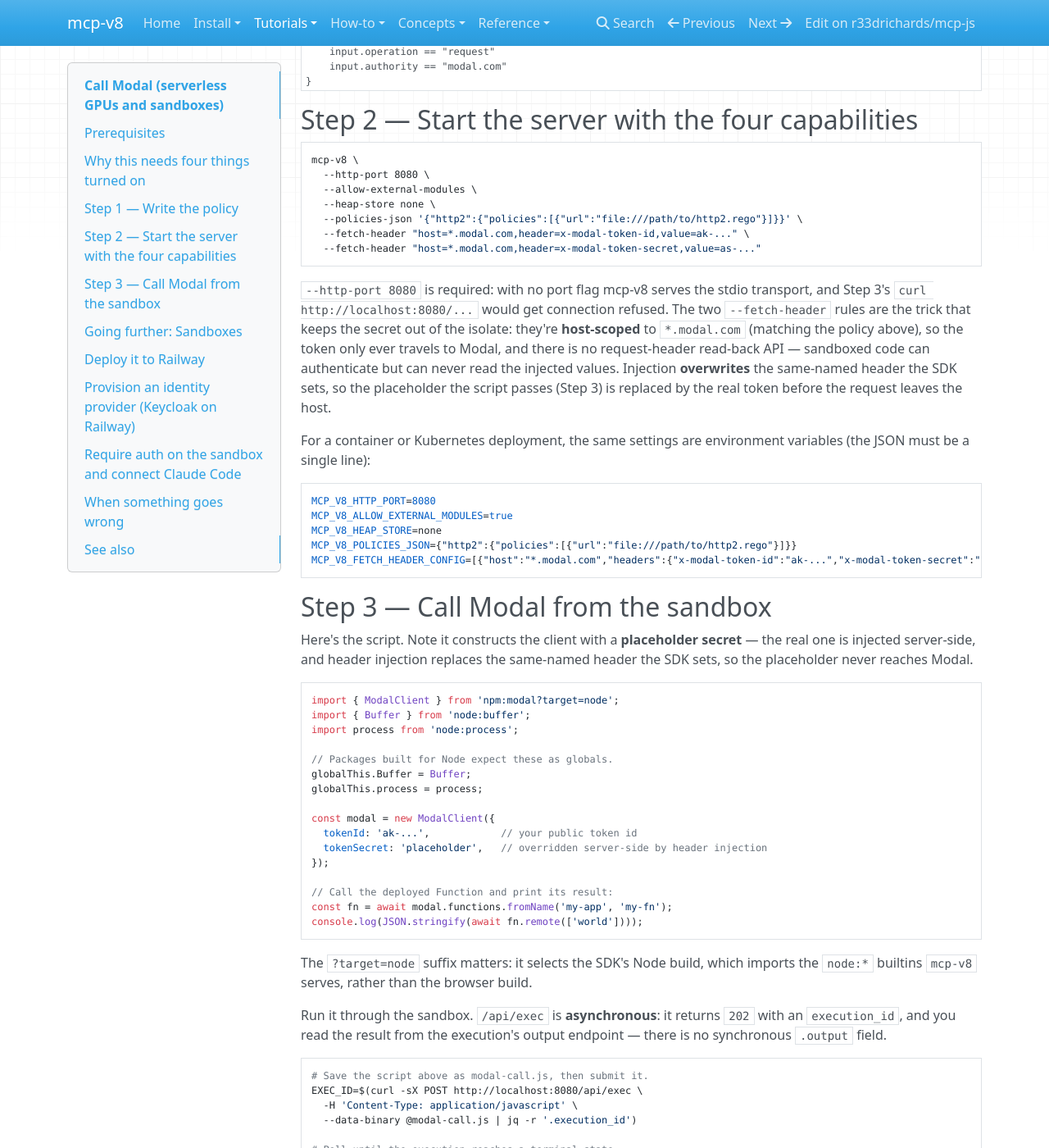
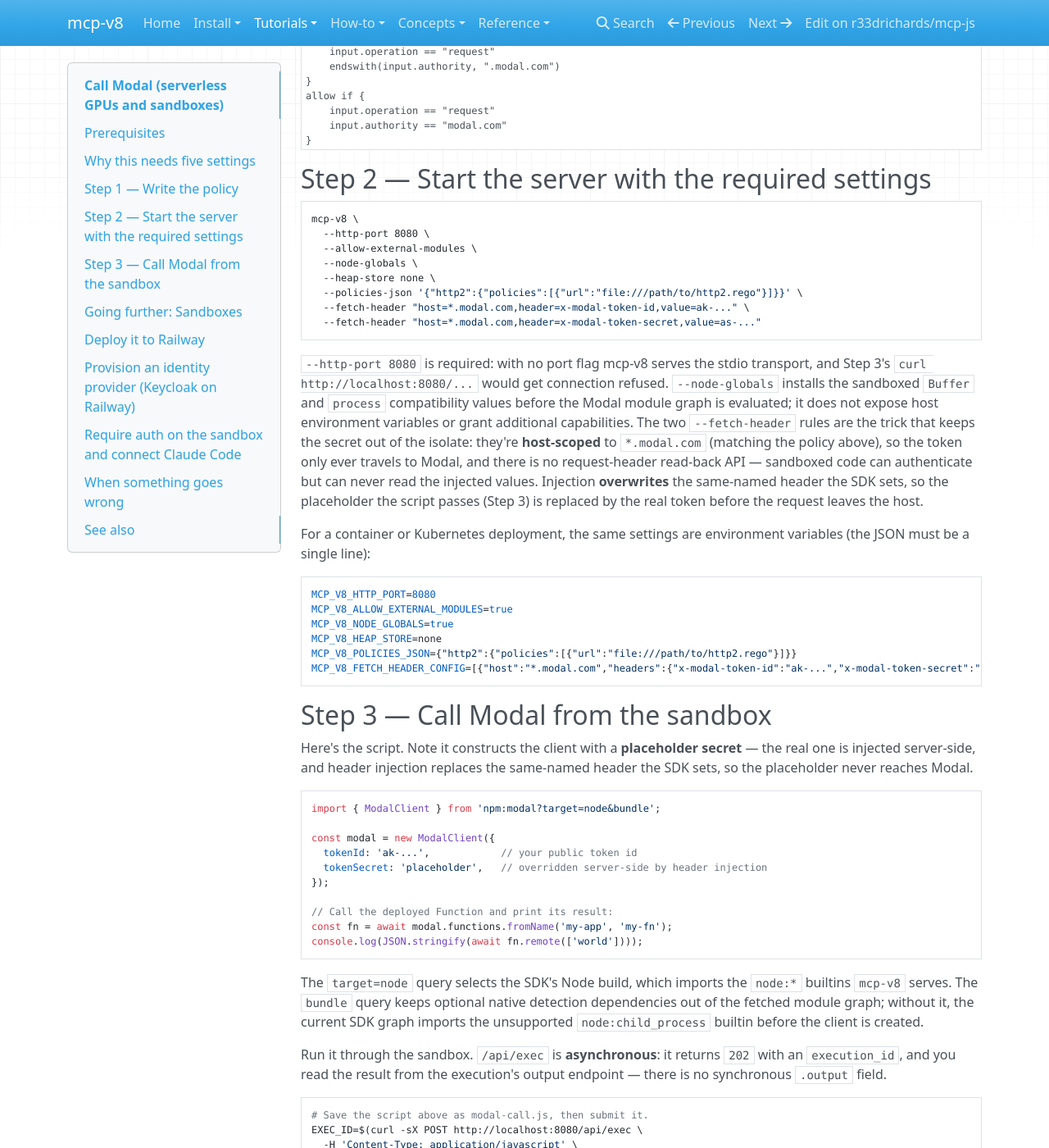
Before and after one commit to r33drichards/mcp-js, an MkDocs documentation site: the page built from site-docs/tutorials/modal.md, in a window 1280 px wide and 1400 px high, scrolled down 1721 px. Shown: the whole window at 82% size. Built offline with MkDocs 1.6.1, drawn with Linux system fonts in a browser that asks for light colours; nearby versions of some CDN libraries; some of the changed text lies outside the part shown.

Commit message:
docs: update Modal for Node globals

````diff
--- a/site-docs/tutorials/modal.md
+++ b/site-docs/tutorials/modal.md
@@ -41,20 +41,24 @@
 
   That publishes Function `my-fn` in app `my-app` — the names Step 3 looks up.
 
-## Why this needs four things turned on
+## Why this needs five settings
 
-Everything the SDK touches is a capability that `mcp-v8` keeps **off by
-default**. Turning them on one at a time makes the failure modes legible:
+The SDK needs four capabilities plus Node compatibility globals that `mcp-v8`
+keeps **off by default**. Turning them on one at a time makes the failure modes
+legible:
 
 1. **External module imports** — to `import` the `modal` package from esm.sh.
    Without it, the import throws immediately.
-2. **An `http2` policy allowing `*.modal.com`** — every gRPC connection goes
+2. **Node compatibility globals** — the SDK and its dependencies expect
+   `Buffer` and `process` during module evaluation. `--node-globals` installs
+   the sandboxed compatibility values without exposing host process state.
+3. **An `http2` policy allowing `*.modal.com`** — every gRPC connection goes
    through the gated HTTP/2 transport. With no policy, the connect is refused.
-3. **Header injection of your Modal token** — gRPC metadata is just HTTP/2
+4. **Header injection of your Modal token** — gRPC metadata is just HTTP/2
    headers, so `mcp-v8` can attach the token at the transport layer. Injection
    overwrites the same-named header the SDK sets, so the sandbox authenticates
    without ever holding the real secret (it passes a placeholder).
-4. **WebAssembly** — the SDK's dependency tree needs a live `WebAssembly`
+5. **WebAssembly** — the SDK's dependency tree needs a live `WebAssembly`
    global. WebAssembly is present in the normal runtime, but a V8
    `SnapshotCreator` isolate disables it — so **heap persistence must be off**
    (`--heap-store none`, the default). If you need per-session state, use
@@ -96,12 +100,13 @@
 }
 ```
 
-## Step 2 — Start the server with the four capabilities
+## Step 2 — Start the server with the required settings
 
 ```bash
 mcp-v8 \
   --http-port 8080 \
   --allow-external-modules \
+  --node-globals \
   --heap-store none \
   --policies-json '{"http2":{"policies":[{"url":"file:///path/to/http2.rego"}]}}' \
   --fetch-header "host=*.modal.com,header=x-modal-token-id,value=ak-..." \
@@ -110,7 +115,10 @@
 
 `--http-port 8080` is required: with no port flag mcp-v8 serves the stdio
 transport, and Step 3's `curl http://localhost:8080/...` would get connection
-refused. The two `--fetch-header` rules are the trick that keeps the secret out
+refused. `--node-globals` installs the sandboxed `Buffer` and `process`
+compatibility values before the Modal module graph is evaluated; it does not
+expose host environment variables or grant additional capabilities. The two
+`--fetch-header` rules are the trick that keeps the secret out
 of the isolate: they're **host-scoped** to `*.modal.com` (matching the policy
 above), so the token only ever travels to Modal, and there is no request-header
 read-back API — sandboxed code can authenticate but can never read the injected
@@ -124,6 +132,7 @@
 ```
 MCP_V8_HTTP_PORT=8080
 MCP_V8_ALLOW_EXTERNAL_MODULES=true
+MCP_V8_NODE_GLOBALS=true
 MCP_V8_HEAP_STORE=none
 MCP_V8_POLICIES_JSON={"http2":{"policies":[{"url":"file:///path/to/http2.rego"}]}}
 MCP_V8_FETCH_HEADER_CONFIG=[{"host":"*.modal.com","headers":{"x-modal-token-id":"ak-...","x-modal-token-secret":"as-..."}}]
@@ -136,13 +145,7 @@
 same-named header the SDK sets, so the placeholder never reaches Modal.
 
 ```js
-import { ModalClient } from 'npm:modal?target=node';
-import { Buffer } from 'node:buffer';
-import process from 'node:process';
-
-// Packages built for Node expect these as globals.
-globalThis.Buffer = Buffer;
-globalThis.process = process;
+import { ModalClient } from 'npm:modal?target=node&bundle';
 
 const modal = new ModalClient({
   tokenId: 'ak-...',            // your public token id
@@ -154,8 +157,11 @@
 console.log(JSON.stringify(await fn.remote(['world'])));
 ```
 
-The `?target=node` suffix matters: it selects the SDK's Node build, which
-imports the `node:*` builtins `mcp-v8` serves, rather than the browser build.
+The `target=node` query selects the SDK's Node build, which imports the
+`node:*` builtins `mcp-v8` serves. The `bundle` query keeps optional native
+detection dependencies out of the fetched module graph; without it, the current
+SDK graph imports the unsupported `node:child_process` builtin before the
+client is created.
 
 Run it through the sandbox. `/api/exec` is **asynchronous**: it returns `202`
 with an `execution_id`, and you read the result from the execution's output
@@ -241,6 +247,7 @@
 MCP_V8_FS_STORE=dir
 MCP_V8_FS_DIR=/data/fs
 MCP_V8_ALLOW_EXTERNAL_MODULES=true
+MCP_V8_NODE_GLOBALS=true
 MCP_V8_POLICIES_JSON={"http2":{"policies":[{"url":"file:///tmp/http2.rego"}]}}
 MCP_V8_FETCH_HEADER_CONFIG=[{"host":"*.modal.com","headers":{"x-modal-token-id":"ak-...","x-modal-token-secret":"as-..."}}]
 MCP_V8_ALLOWED_HOSTS=${{RAILWAY_PUBLIC_DOMAIN}},${{RAILWAY_PRIVATE_DOMAIN}}
@@ -369,9 +376,10 @@
 | gRPC `connect` rejected / capability disabled | No `http2` policy, or it doesn't allow the host. Scope it to `*.modal.com`, not just `api.modal.com` — some calls dial a separate input-plane host. |
 | A call to `api.modal.com` works but another gRPC connect is denied | The policy (and the `--fetch-header` host) is pinned to `api.modal.com`; widen both to `*.modal.com` for the input-plane host. |
 | `UNAUTHENTICATED` from Modal | Header-injection rule missing/misspelled, or token invalid. The header names must be exactly `x-modal-token-id` / `x-modal-token-secret`, and the rule host must match the request (`*.modal.com`). |
+| `process is not defined` or `Buffer is not defined` | `--node-globals` / `MCP_V8_NODE_GLOBALS=true` is missing. |
+| `Unknown node builtin module: 'child_process'` | Import the bundled SDK build with `npm:modal?target=node&bundle`. |
 | Import fails | `--allow-external-modules` not set, or egress to esm.sh blocked by the OS sandbox or network policy. |
 | `401`/`403` from `/mcp` or `/api/*` | Missing or expired bearer token, or `JWKS_URL` doesn't point at the realm's `.../protocol/openid-connect/certs`. Mint a fresh token. |
-| Native-module load error importing `modal` | The SDK's transitive deps include a native (N-API) addon; smoke-test the import (`console.log(typeof ModalClient)`) before a real call, and confirm esm.sh egress is allowed. |
 | Keycloak token request returns `invalid_client` | Wrong `client_id`/`client_secret`, or the realm didn't import — check the service logs for the `Imported realm mcp` line. |
 
 ## See also
````
Also changed, not shown: site-docs/reference/cli-flags.md (+7 -0 lines), site-docs/reference/config-file.md (+10 -0 lines), 1 other file.
